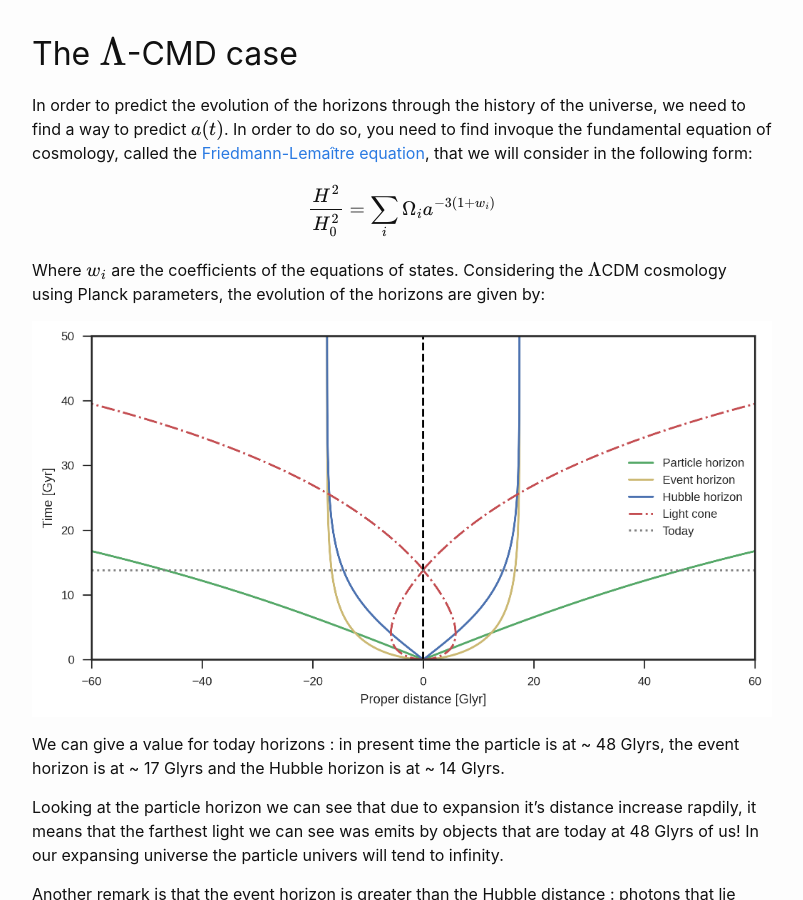
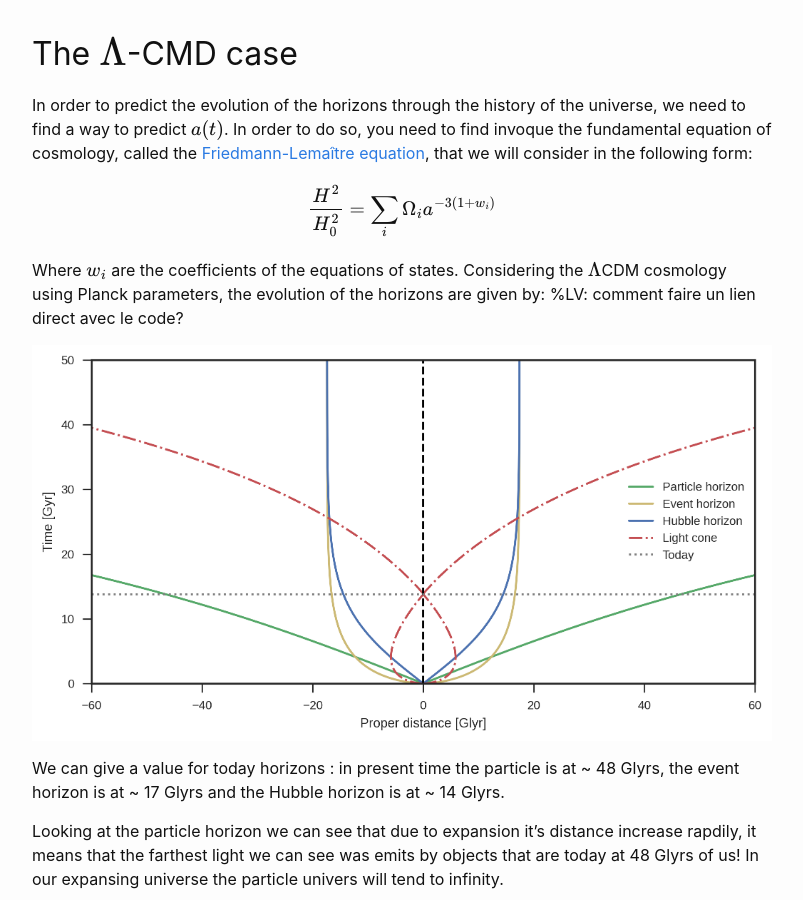
Before and after one commit to YoloNomy/YoloNomy.github.io, a Jekyll site: the page built from codes/cosmo/horizons.md, in a window 1280 px wide and 900 px high, scrolled down 3360 px. Shown: the whole window, without its empty margins (238-1041 px from the left). Built offline with Jekyll 4.4.1, drawn with Linux system fonts in a browser that asks for light colours; formulas are drawn with MathJax 3.

Commit message:
Update horizons.md

```diff
--- a/codes/cosmo/horizons.md
+++ b/codes/cosmo/horizons.md
@@ -127,6 +127,7 @@ $$ \frac{H^2}{H_0^2} = \sum_i \Omega_i a^{-3(1+w_i)}$$
 
 Where $w_i$ are the coefficients of the equations of states.
 Considering the $\Lambda$CDM cosmology using Planck parameters, the evolution of the horizons are given by:
+%LV: comment faire un lien direct avec le code?
 
    ![my image](./images/LCDMhorizons.png "my image")
 
```
